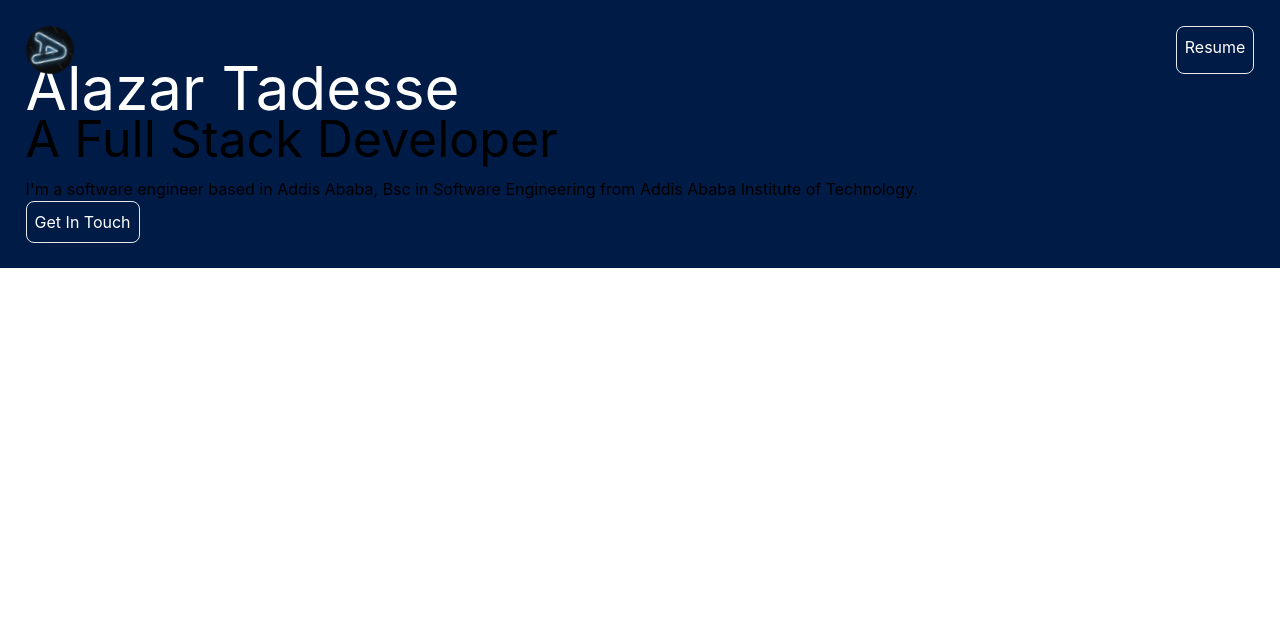
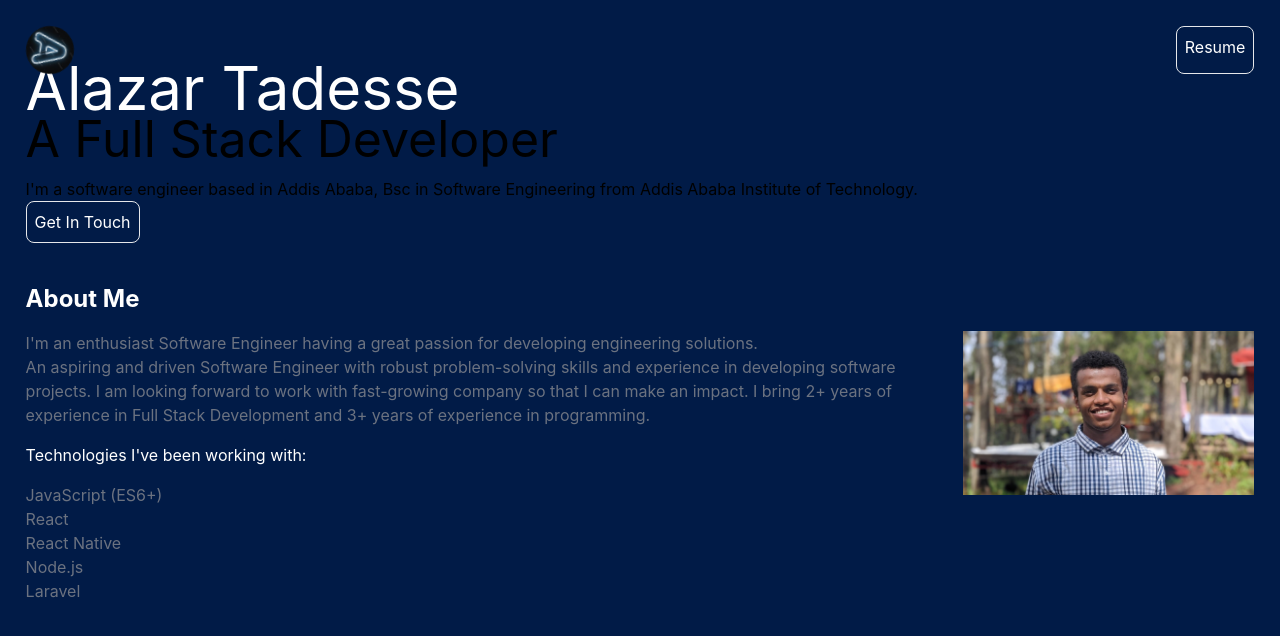
Before and after one commit to Alazar-dev/portfolio, a React (Create React App) app: page / in a window 1280 px wide. Shown: the top 636 px of the page. Built offline with nearby package versions, Linux system fonts and the light colour scheme.

Commit message:
about section

```diff
--- a/src/App.css
+++ b/src/App.css
@@ -1,9 +1,16 @@
+body {
+  background-color: #011B47;
+}
+
 .App {
-  text-align: center;
-  background-color: #011B47;
   width: 100%;
   height: auto;
   padding: 2%;
+}
+
+.pp_container {
+  width: 60%;
+  height: 40%;
 }
 
 .App-logo {
--- /dev/null
+++ b/src/components/About.js
@@ -0,0 +1,34 @@
+export default function About({ technologies, profile_pic }) {
+  return (
+    <div className="flex flex-col align-start my-10">
+      <h1 className="text-white text-2xl font-bold pb-4">About Me</h1>
+      <div className="flex">
+        <div>
+          <p className="text-gray-500">
+            I'm an enthusiast Software Engineer having a great passion for
+            developing engineering solutions.
+          </p>
+
+          <p className="text-gray-500">
+            An aspiring and driven Software Engineer with robust problem-solving
+            skills and experience in developing software projects. I am looking
+            forward to work with fast-growing company so that I can make an
+            impact. I bring 2+ years of experience in Full Stack Development and
+            3+ years of experience in programming.
+          </p>
+          <p className="text-white  py-4">
+            Technologies I've been working with:
+          </p>
+          {technologies.map((technology) => (
+            <div>
+              <p className="text-gray-500">{technology.name}</p>
+            </div>
+          ))}
+        </div>
+        <div className="pp_container">
+          <img src={profile_pic} alt="profile" />
+        </div>
+      </div>
+    </div>
+  );
+}
--- a/src/pages/index.js
+++ b/src/pages/index.js
@@ -1,5 +1,7 @@
 import Header from "../layouts/Header";
 import Hero from "../components/Hero";
+import About from "../components/About";
+import Profile_pic from "../assets/my_pic.png";
 
 export default function Home() {
   return (
@@ -10,6 +12,16 @@ export default function Home() {
         profession="Full Stack Developer"
         description="I'm a software engineer based in Addis Ababa, Bsc in Software Engineering from Addis Ababa Institute of Technology."
       />
+      <About
+        technologies={[
+          { name: "JavaScript (ES6+)" },
+          { name: "React" },
+          { name: "React Native" },
+          { name: "Node.js" },
+          { name: "Laravel" },
+        ]}
+        profile_pic={Profile_pic}
+      />
     </div>
   );
 }
```
Also changed, not shown: src/assets/my_pic.png (added).
